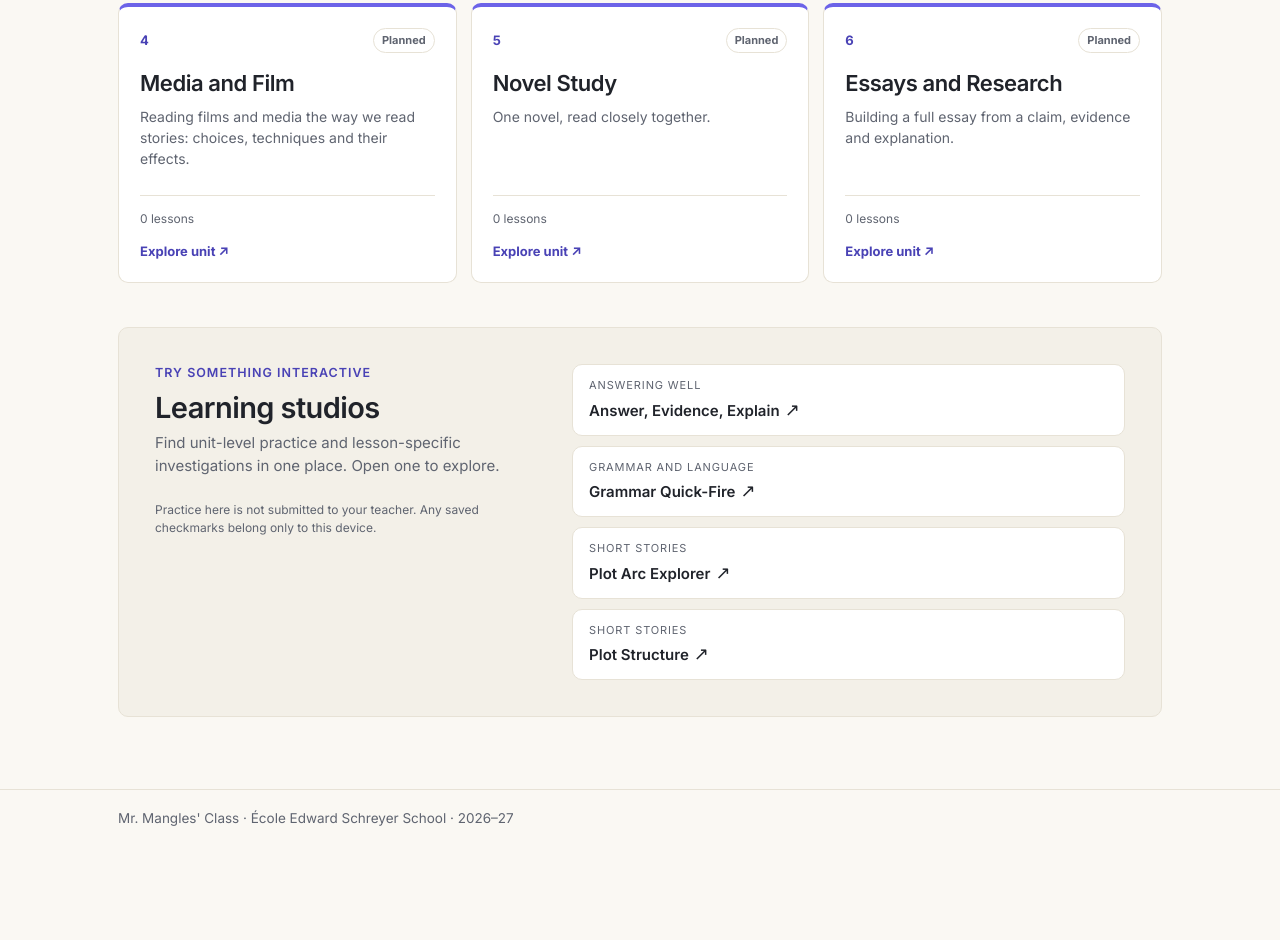
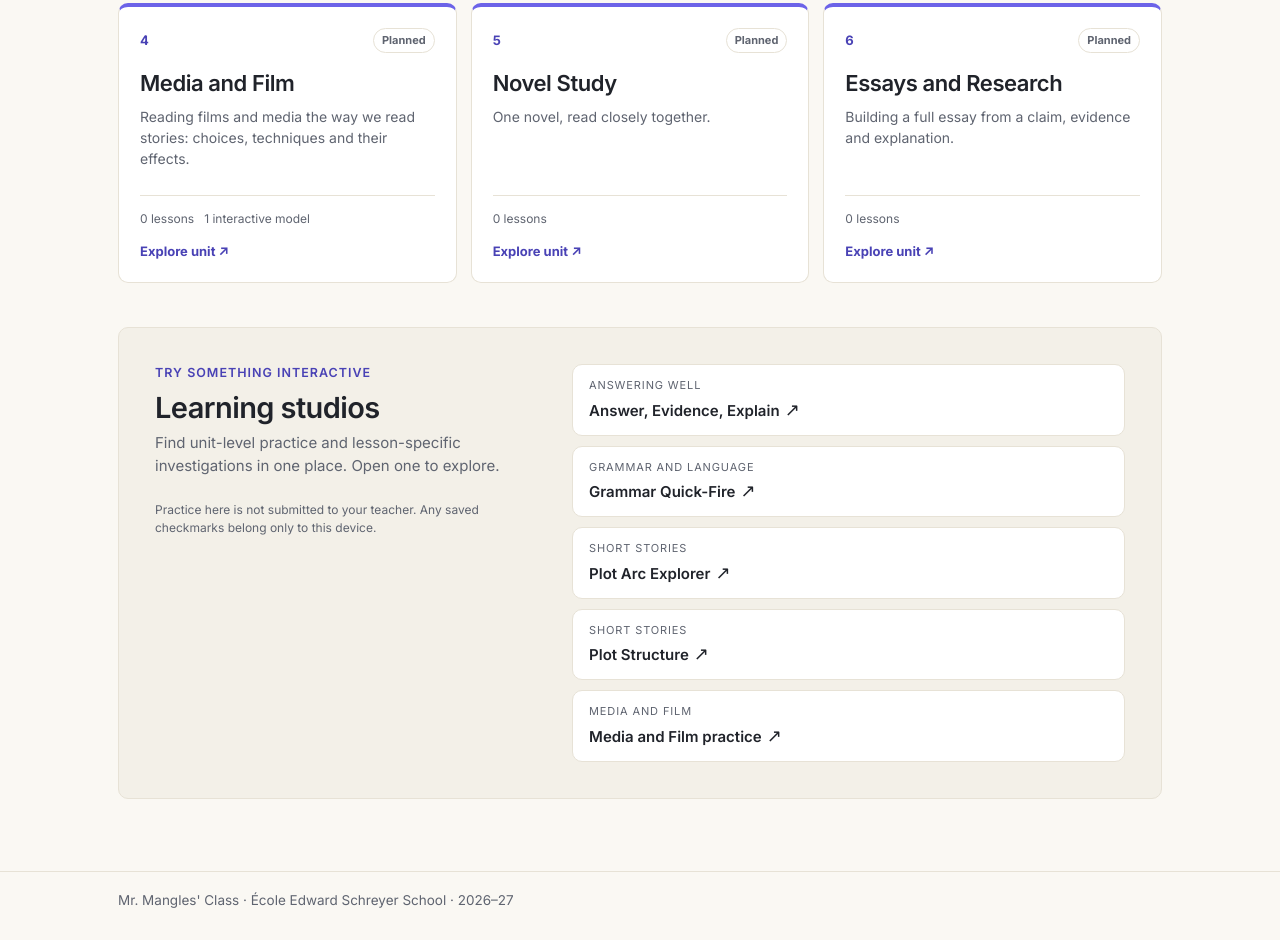
Before and after one commit to j-mangles/j-mangles.github.io, a plain HTML site: page ela/index.html in a window 1280 px wide. Shown: the part 1195-2135 px from the top of the page. Before the commit the page ends 2054 px from the top, so only its background shows below. Drawn offline with Linux system fonts and the light colour scheme.

Commit message:
Integrate ELA camera shot investigation with course map and browser QA

```diff
--- a/ela/index.html
+++ b/ela/index.html
@@ -26,6 +26,7 @@
 <script src="tools.js"></script>
 <script src="writer-studio.js"></script>
 <script src="plot-evidence-board.js"></script>
+<script src="camera-studio.js"></script>
 <script src="../assets/chart.js"></script>
 <script src="../assets/review.js"></script>
 <script src="../assets/course-map.js"></script>
```
